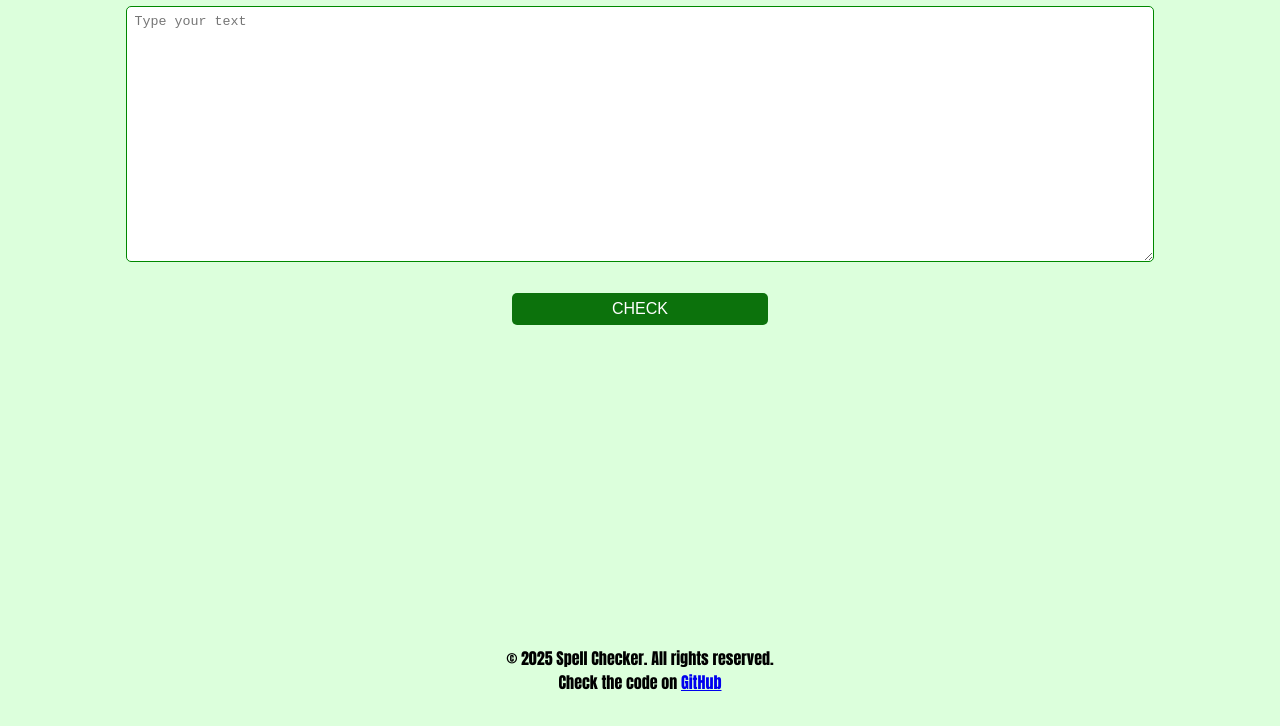
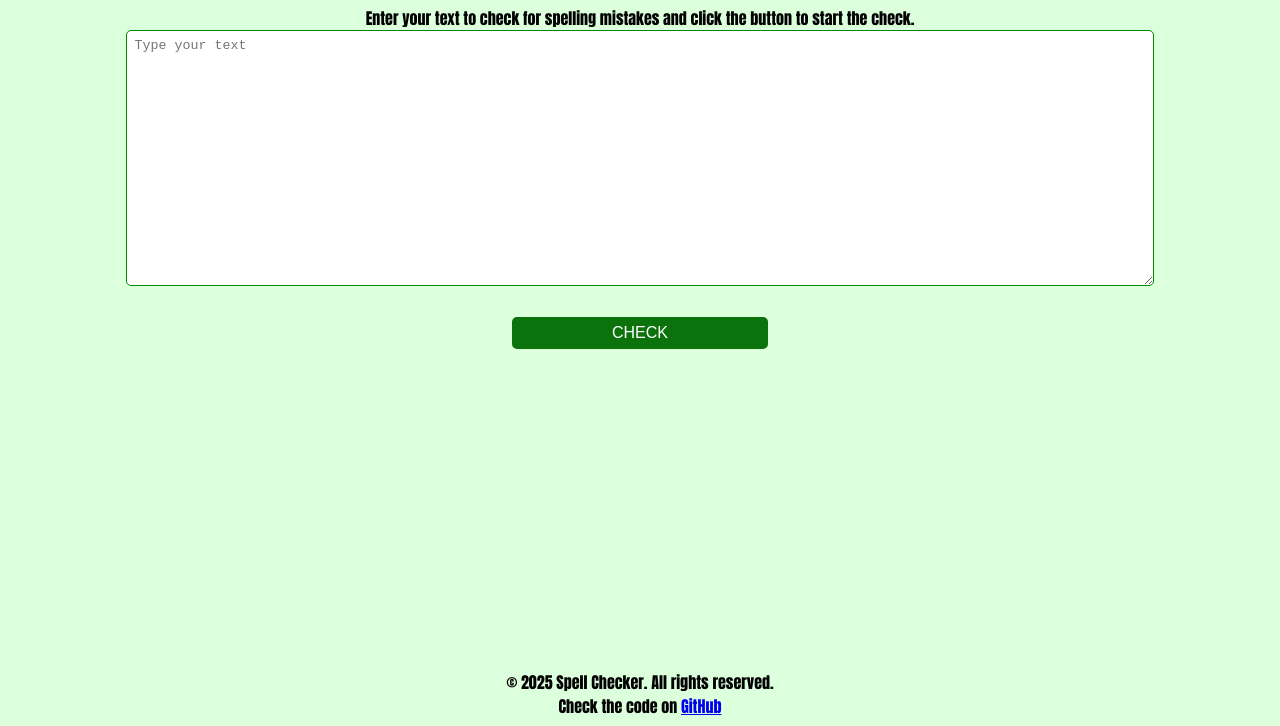
Before and after one commit to nadika-zavodovska/spell-checker, a website with bundled scripts: page index.html in a window 1280 px wide. Shown: the part 86-812 px from the top of the page. Built offline with nearby package versions, Linux system fonts and the light colour scheme.

Commit message:
Add description text

```diff
--- a/index.html
+++ b/index.html
@@ -16,6 +16,7 @@
 <body>
     <header class="header-container">
         <h1 class="main-title">Spell Checker</h1>
+        <div>Enter your text to check for spelling mistakes and click the button to start the check.</div>
     </header>
     <main id="main-block" class="main-container">
         <textarea id="userText" class="textInput" placeholder="Type your text"></textarea>
```
